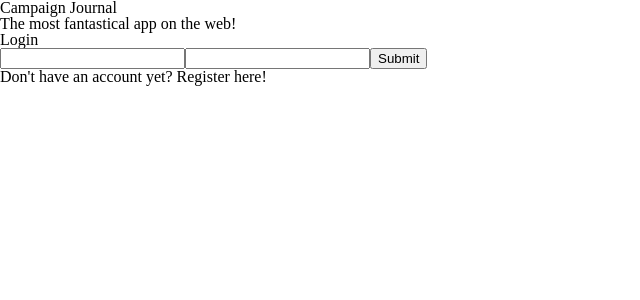
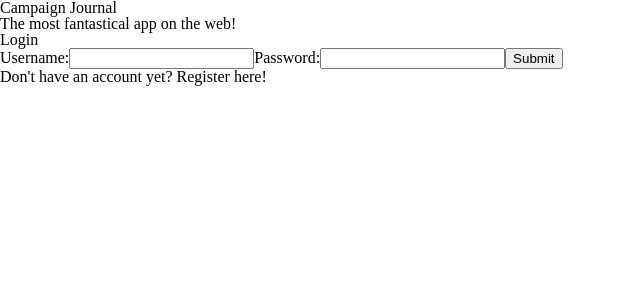
Before and after one commit to MMendes24/client, a React (Create React App) app: page / in a window 1280 px wide. Shown: the top 300 px of the page, without its empty margins (0-640 px from the left). Built offline with nearby package versions, Linux system fonts and the light colour scheme.

Commit message:
Validation added to login form.

```diff
--- a/src/components/LoginForm.js
+++ b/src/components/LoginForm.js
@@ -2,6 +2,16 @@ import React from "react"
 import { useHistory } from "react-router-dom"
 import axios from "axios"
 import { Formik, Form, Field } from "formik"
+import * as Yup from "yup"
+
+const loginSchema = Yup.object({
+    username: Yup.string()
+        .max(256, "Please enter a valid username.")
+        .required("Required."),
+    password: Yup.string()
+        .max(256, "Please enter a valid password.")
+        .required("Required."),
+})
 
 const LoginForm = () => {
     const history = useHistory()
@@ -29,16 +39,29 @@ const LoginForm = () => {
                 <h2>Login</h2>
                 <Formik
                     initialValues={{ username: "", password: "" }}
+                    validationSchema={loginSchema}
                     onSubmit={(values, { setSubmitting, resetForm }) => {
                         userLogin(values)
                         setSubmitting(false)
                         resetForm()
                     }}
                 >
-                    {({ isSubmitting }) => (
+                    {({ errors, touched, isSubmitting }) => (
                         <Form>
+                            <label>Username:</label>
                             <Field type="username" name="username" />
+
+                            {errors.username && touched.username ? (
+                                <div className="error">{errors.username}</div>
+                            ) : null}
+
+                            <label>Password:</label>
                             <Field type="password" name="password" />
+
+                            {errors.password && touched.password ? (
+                                <div className="error">{errors.password}</div>
+                            ) : null}
+
                             <button type="submit" disabled={isSubmitting}>
                                 Submit
                         </button>
```
